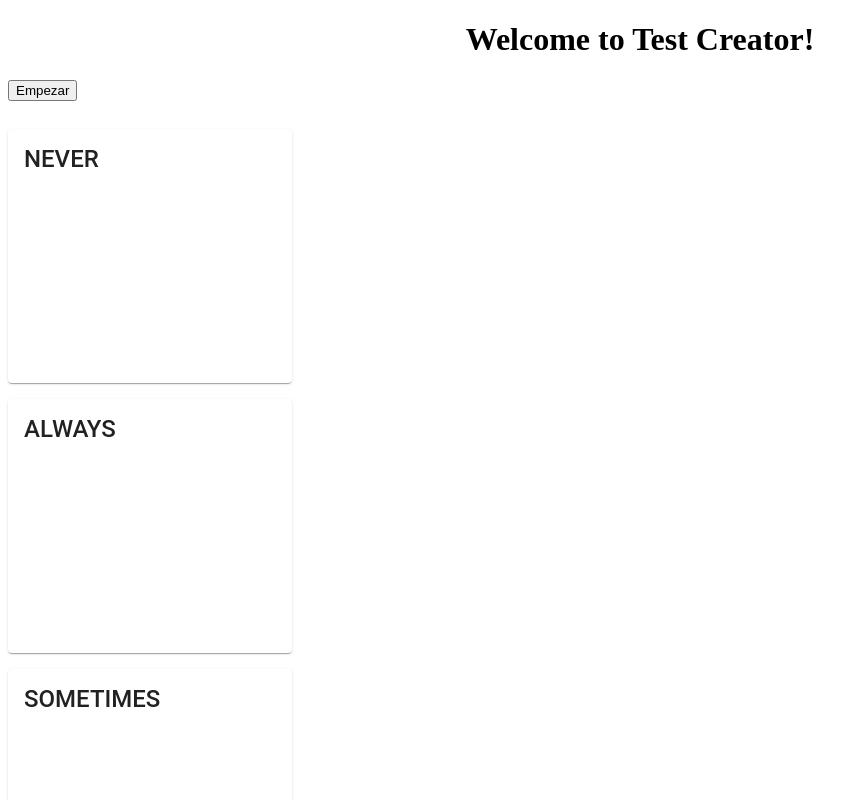
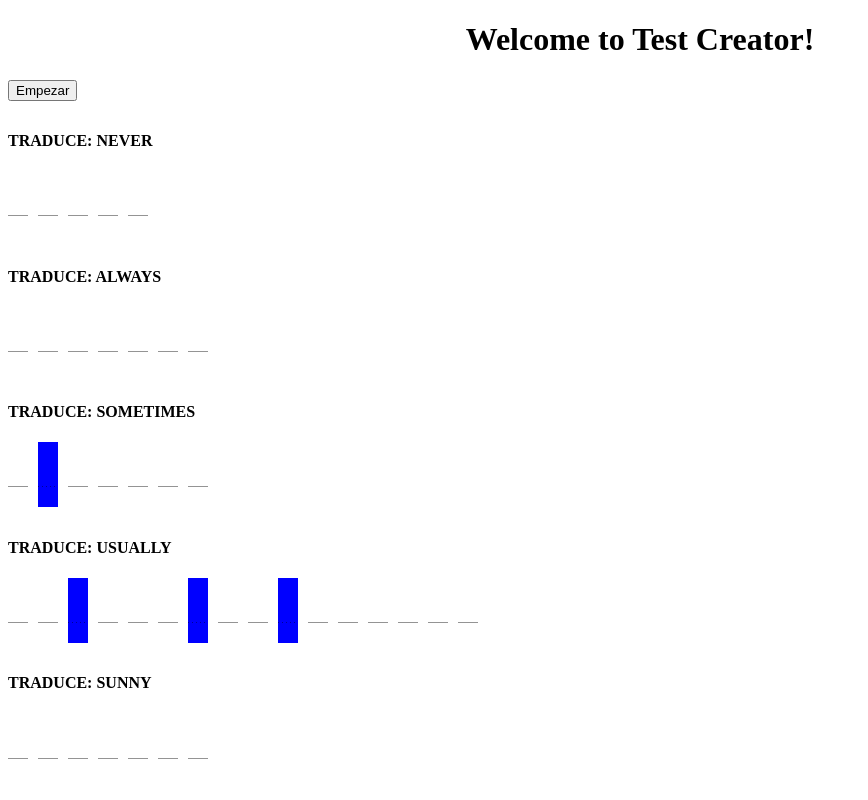
Before and after one commit to Robfeb/AngularProjects, an Angular app in the folder TestCreator/: page / in a window 1280 px wide. Shown: the top 800 px of the page, without its empty margins (0-868 px from the left). Built offline with nearby package versions, Linux system fonts and the light colour scheme.

Commit message:
add spell words

```diff
--- a/TestCreator/src/app/app.component.html
+++ b/TestCreator/src/app/app.component.html
@@ -1,10 +1,11 @@
 <div style="text-align:center">
-  <h1>
-    Welcome to {{ title }}!
-  </h1>
+    <h1>
+        Welcome to {{ title }}!
+    </h1>
 </div>
 <input type="button" value="Empezar" (click)="shuffleExercise()" />
 <!-- <app-select-question *ngFor="let ex of exercise" [QuestionList]="questionList" [SolutionList]="solutionList" [Test]="ex"></app-select-question> -->
+<app-spell-question *ngFor="let ex of exercise" [Test]="ex"></app-spell-question>
 <app-card-question *ngFor="let ex of exercise" [Test]="ex"></app-card-question>
 <app-radio-question *ngFor="let ex of exercise" [SolutionList]="solutionList" [Test]="ex"></app-radio-question>
 <app-question *ngFor="let ex of exercise" [Test]="ex"></app-question>
--- a/TestCreator/src/app/card-question/card-question.component.ts
+++ b/TestCreator/src/app/card-question/card-question.component.ts
@@ -19,6 +19,4 @@ export class CardQuestionComponent implements OnInit {
     this.validResponse = answer;
     this.iconResponse = this.validResponse ? 'sentiment_very_satisfied' : 'sentiment_very_dissatisfied';
   }
-
-
 }
--- a/TestCreator/src/app/spell-question/spell-question.component.css
+++ b/TestCreator/src/app/spell-question/spell-question.component.css
@@ -0,0 +1,13 @@
+.mat-form-field-type-mat-input {
+    width: 20px;
+    margin-right: 10px;
+}
+
+.valid {
+    color: green;
+    background-color: greenyellow;
+}
+
+.space {
+    background-color: blue;
+}
--- a/TestCreator/src/app/spell-question/spell-question.component.html
+++ b/TestCreator/src/app/spell-question/spell-question.component.html
@@ -1 +1,11 @@
-<p>spell-question works!</p>
+<h4>{{Test.Title}} {{Test.Question}}
+    <mat-icon color="primary">{{iconResponse}}</mat-icon>
+</h4>
+<mat-form-field *ngFor="let char of chars;; let i = index" class="charspell" [ngClass]="{'valid':CheckChar(i), 'space':CheckSpace(i)}">
+    <ng-container *ngIf="char!==' '; else spaceChar">
+        <input matInput maxlength="1" value="" (keypress)="SetChar($event,i)">
+    </ng-container>
+    <ng-template #spaceChar>
+        <input matInput maxlength="1" value=" " disabled>
+    </ng-template>
+</mat-form-field>
--- a/TestCreator/src/app/spell-question/spell-question.component.ts
+++ b/TestCreator/src/app/spell-question/spell-question.component.ts
@@ -1,4 +1,6 @@
-import { Component, OnInit } from '@angular/core';
+import { Component, Input, OnInit, Output } from '@angular/core';
+import { TestObject } from 'protractor/built/driverProviders';
+import { Test } from '../shared/models/test';
 
 @Component({
   selector: 'app-spell-question',
@@ -6,10 +8,59 @@ import { Component, OnInit } from '@angular/core';
   styleUrls: ['./spell-question.component.css']
 })
 export class SpellQuestionComponent implements OnInit {
+  @Input() Test: Test;
+  @Output()
+  validResponse: boolean;
+  solutionChosed: String;
+  chars: string[];
+  solutionChars: string[];
+  iconResponse: string = null;
 
   constructor() { }
 
   ngOnInit(): void {
+    this.chars = this.Test.Solution.split('');
+    this.solutionChars = [];
+    this.chars.forEach(el => {
+      if (el === ' ')
+        this.solutionChars.push(el)
+      else
+        this.solutionChars.push('*')
+    });
+  }
+  CheckWordValidation() {
+    this.validResponse = true;
+    let allCharsTyped = true;
+    for (let index = 0; index < this.chars.length; index++) {
+      if (this.solutionChars[index] === '*') {
+        allCharsTyped = false;
+        break;
+      }
+      if (!this.CheckChar(index)) {
+        this.validResponse = false;
+        break;
+      }
+    }
+
+    if (allCharsTyped)
+      this.iconResponse = this.validResponse ? 'sentiment_very_satisfied' : 'sentiment_very_dissatisfied';
+  }
+  CheckSpace(i: number): boolean {
+    return this.chars[i] === ' ';
   }
 
+  CheckChar(i: number): boolean {
+    return this.solutionChars[i] === this.chars[i] || this.CheckSpace(i);
+  }
+
+  SetChar(event: any, i: number) {
+
+    this.solutionChars[i] = event.key.toUpperCase();
+    this.CheckWordValidation();
+    let element = event.srcElement.nextElementSibling;
+    if (element === null)
+      return;
+    else
+      element.focus();
+  }
 }
```
